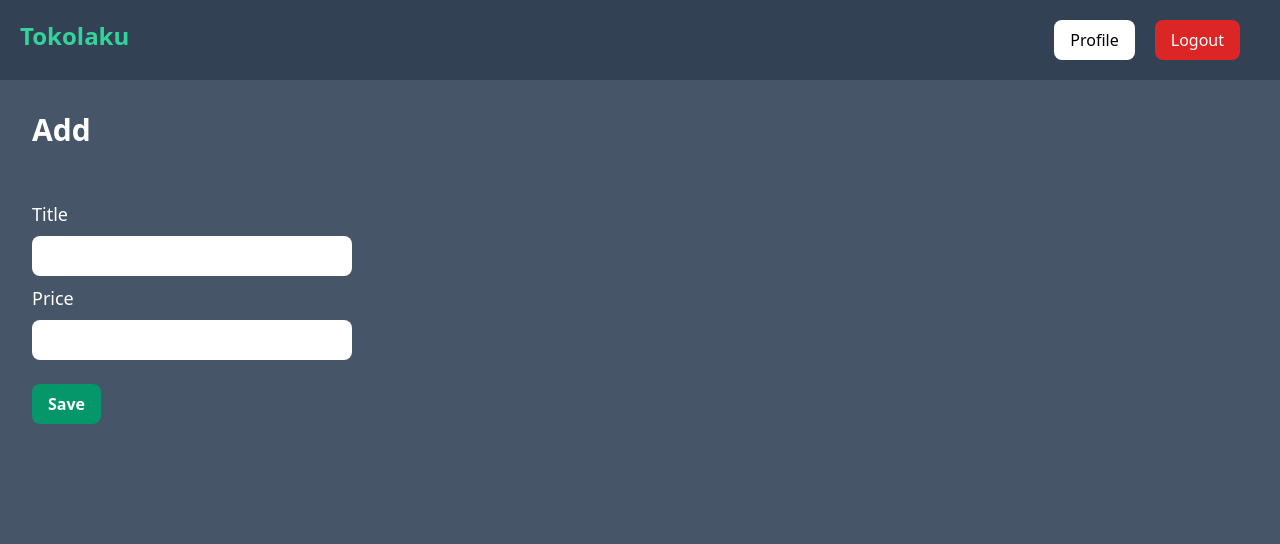
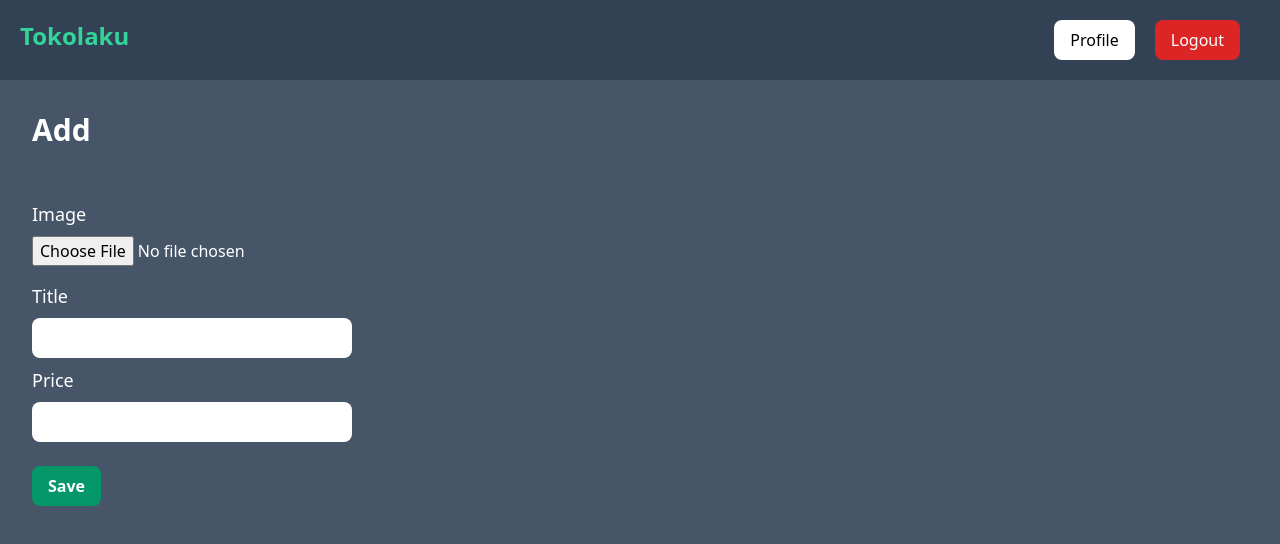
Before and after one commit to Dyandraamw/4_crud, a Next.js app: page /products/add in a window 1280 px wide. Shown: the top 544 px of the page. Built offline with nearby package versions, Linux system fonts and the light colour scheme.

Commit message:
add new product

```diff
--- a/next.config.js
+++ b/next.config.js
@@ -10,7 +10,7 @@ module.exports = {
       {
         source: '/',
         destination: '/products',
-        permanent: true,
+        permanent: false,
       },
     ]
   },
--- a/src/pages/products/add.js
+++ b/src/pages/products/add.js
@@ -1,28 +1,119 @@
-import React from 'react'
-import Header from '@/components/header'
-import Link from 'next/link'
-
+import React, { useState } from 'react';
+import Header from '@/components/header';
+import axios from 'axios';
 
 export default function Add() {
+  const [title, setTitle] = useState('');
+  const [price, setPrice] = useState('');
+  const [response, setResponse] = useState(null);
+  const [error, setError] = useState('');
+  const [showModal, setShowModal] = useState(false);
+  const [selectedImage, setSelectedImage] = useState(null);
+
+  const handleSubmit = async (e) => {
+    e.preventDefault();
+
+    if (!title || !price || !selectedImage) {
+      setError('Please fill all data');
+      return;
+    }
+
+    setError('');
+
+    try {
+      const res = await axios.post('https://dummyjson.com/products/add', {
+        title,
+        price,
+      });
+
+      setResponse(res.data);
+      setShowModal(true);
+    } catch (error) {
+      console.error(error);
+    }
+  };
+
+  const closeModal = () => {
+    setShowModal(false);
+    setTitle('');
+    setPrice('');
+  };
+
   return (
-    <div className='bg-slate-600 min-h-screen text-white'>
-        <Header/>
-        <div className='flex m-3 p-5 '>
-          <h1 className="font-bold text-3xl ">Add</h1>
-        </div>
-        <div className='m-3 p-5'>
-          <form action="">
-          <label className="block mb-2" >
-            <span className="block text-lg font-medium text-white mb-2 ">Title</span>
-            <input type="email" className="p-2 rounded-lg w-80 text-black"/>
+    <div className="bg-slate-600 min-h-screen text-white">
+      <Header />
+      <div className="flex m-3 p-5">
+        <h1 className="font-bold text-3xl">Add</h1>
+      </div>
+      <div className="m-3 p-5">
+        {error && (
+          <div className="mb-4">
+            <span className="block text-red-500 font-medium mb-2">{error}</span>
+          </div>
+        )}
+        <form onSubmit={handleSubmit}>
+          <label className="block mb-2">
+            <span className="block text-lg font-medium text-white mb-2">Image</span>
+            <input
+              type="file"
+              accept="image/*"
+              className="mb-2"
+              onChange={(e) => setSelectedImage(e.target.files[0])}
+            />
           </label>
-          <label className="block mb-2" >
-            <span className="block text-lg font-medium text-white mb-2 ">Price</span>
-            <input type="email" className="p-2 rounded-lg w-80 text-black"/>
+          <label className="block mb-2">
+            <span className="block text-lg font-medium text-white mb-2">Title</span>
+            <input
+              type="text"
+              className="p-2 rounded-lg w-80 text-black"
+              value={title}
+              onChange={(e) => setTitle(e.target.value)}
+            />
           </label>
-          <button type='submit' className=' bg-emerald-600  px-4 py-2  hover:bg-emerald-500  font-bold rounded-lg mr-2 mt-4 text-white'>Save</button>
-          </form>
-        </div>
+          <label className="block mb-2">
+            <span className="block text-lg font-medium text-white mb-2">Price</span>
+            <input
+              type="number"
+              className="p-2 rounded-lg w-80 text-black"
+              value={price}
+              onChange={(e) => setPrice(e.target.value)}
+            />
+          </label>
+          <button
+            type="submit"
+            className="bg-emerald-600 px-4 py-2 hover:bg-emerald-500 font-bold rounded-lg mr-2 mt-4 text-white"
+          >
+            Save
+          </button>
+        </form>
+        {showModal && response && (
+          <div className="fixed inset-0 flex items-center justify-center z-50 bg-black bg-opacity-75">
+            <div className="bg-slate-600 p-8 rounded-lg flex flex-col ">
+              <h2 className="text-xl font-medium mb-4 text-center">Produk berhasil ditambahkan!</h2>
+              {selectedImage && (
+                <img
+                  src={URL.createObjectURL(selectedImage)}
+                  alt="Selected"
+                  className="mb-4 rounded-lg"
+                  style={{ maxWidth: '300px', maxHeight: '300px' }}
+                />
+              )}
+              <p className="mb-2">
+                <strong>Title:</strong> {response.title}
+              </p>
+              <p>
+                <strong>Price: Rp</strong> {response.price}
+              </p>
+              <button
+                onClick={closeModal}
+                className="bg-emerald-600 px-4 py-2 hover:bg-emerald-500 font-bold rounded-lg mt-4 text-white"
+              >
+                Close
+              </button>
+            </div>
+          </div>
+        )}
+      </div>
     </div>
-  )
+  );
 }
```
